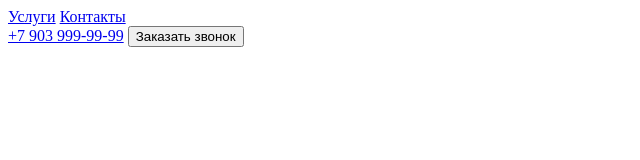
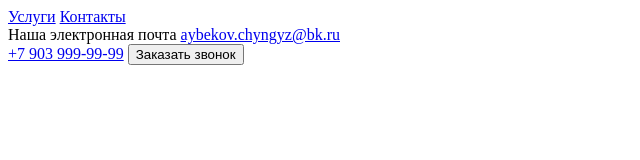
Before and after one commit to Chyngyz-Skillbox/App, a plain HTML site: page index.html in a window 1280 px wide. Shown: the whole page, without its empty margins (0-640 px from the left). Drawn offline with Linux system fonts and the light colour scheme.

Commit message:
added e-mail

```diff
--- a/index.html
+++ b/index.html
@@ -15,6 +15,10 @@
 
             <a href="#contacts">Контакты</a>
         </nav>
+
+        <div>
+            Наша электронная почта <a href="aybekov.chyngyz@bk.ru">aybekov.chyngyz@bk.ru</a>
+        </div>
         <div>
             <a href="tel:+79039999999">+7 903 999-99-99</a>
             <button>Заказать звонок</button>
```
